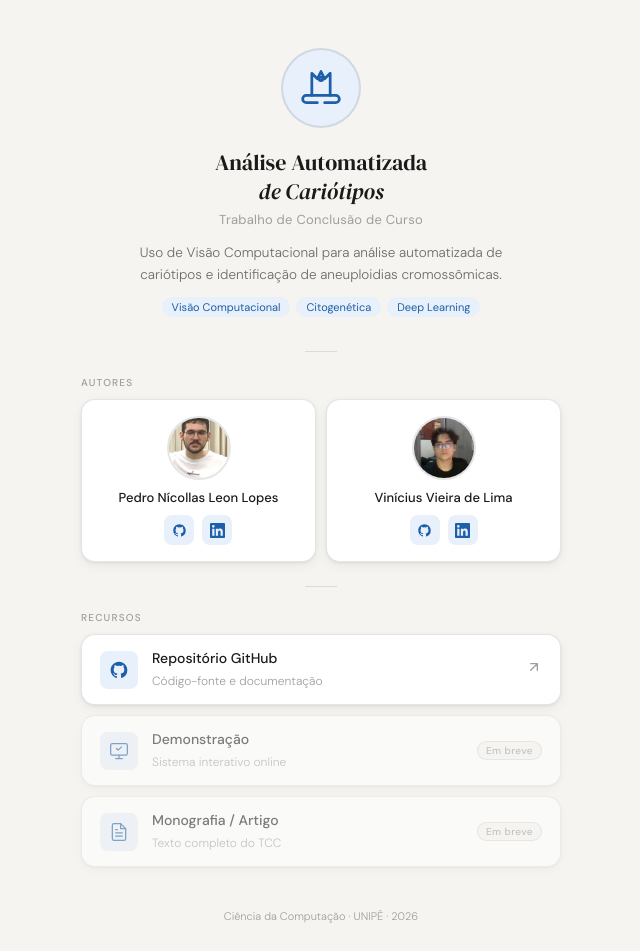
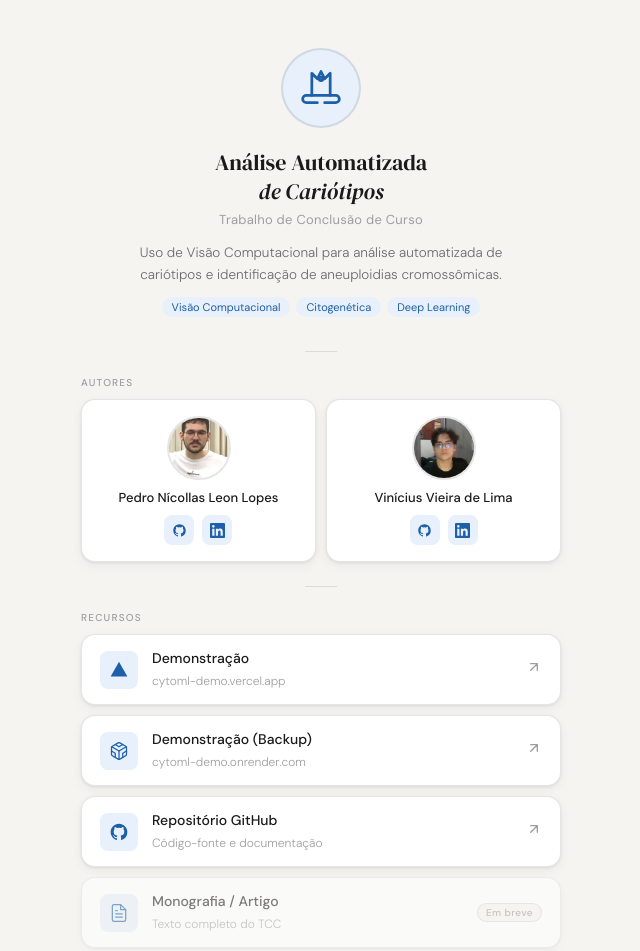
Before and after one commit to PLeonLopes/cyto-compendium, a plain HTML site: page index.html in a window 1280 px wide. Shown: the top 951 px of the page, without its empty margins (319-959 px from the left). Drawn offline with Linux system fonts and the light colour scheme.

Commit message:
feat: add deploy cards

```diff
--- a/index.html
+++ b/index.html
@@ -106,6 +106,47 @@
     <span class="section-label">Recursos</span>
     <div class="links">
 
+      <!-- Deploy 1: Vercel -->
+      <a class="link-card" href="https://cytoml-demo.vercel.app/" target="_blank" rel="noopener">
+        <div class="link-icon">
+          <svg viewBox="0 0 24 24" fill="currentColor" aria-hidden="true">
+            <path d="M12 2L2 19.8h20L12 2z"/>
+          </svg>
+        </div>
+        <div class="link-text">
+          <strong>Demonstração</strong>
+          <span>cytoml-demo.vercel.app</span>
+        </div>
+        <div class="link-arrow">
+          <svg viewBox="0 0 24 24" fill="none" stroke="currentColor" stroke-width="2" stroke-linecap="round" stroke-linejoin="round" aria-hidden="true">
+            <path d="M7 17L17 7M17 7H7M17 7v10"/>
+          </svg>
+        </div>
+      </a>
+
+      <!-- Deploy 2: Render (Backup) -->
+      <a class="link-card" href="https://cytoml-demo.onrender.com" target="_blank" rel="noopener">
+        <div class="link-icon">
+          <svg viewBox="0 0 24 24" fill="none" stroke="currentColor" stroke-width="1.5" stroke-linecap="round" stroke-linejoin="round" aria-hidden="true">
+            <path d="M21 16V8a2 2 0 0 0-1-1.73l-7-4a2 2 0 0 0-2 0l-7 4A2 2 0 0 0 3 8v8a2 2 0 0 0 1 1.73l7 4a2 2 0 0 0 2 0l7-4A2 2 0 0 0 21 16z"/>
+            <polyline points="7.5 4.21 12 6.81 16.5 4.21"/>
+            <polyline points="7.5 19.79 7.5 14.6 3 12"/>
+            <polyline points="21 12 16.5 14.6 16.5 19.79"/>
+            <polyline points="3.27 6.96 12 12.01 20.73 6.96"/>
+            <line x1="12" y1="22.08" x2="12" y2="12"/>
+          </svg>
+        </div>
+        <div class="link-text">
+          <strong>Demonstração (Backup)</strong>
+          <span>cytoml-demo.onrender.com</span>
+        </div>
+        <div class="link-arrow">
+          <svg viewBox="0 0 24 24" fill="none" stroke="currentColor" stroke-width="2" stroke-linecap="round" stroke-linejoin="round" aria-hidden="true">
+            <path d="M7 17L17 7M17 7H7M17 7v10"/>
+          </svg>
+        </div>
+      </a>
+
       <!-- Link Repositório GitHub -->
       <a class="link-card" href="https://github.com/irlvinicius/CytoML" target="_blank" rel="noopener">
         <div class="link-icon">
@@ -123,23 +164,6 @@
           </svg>
         </div>
       </a>
-
-      <!-- Em breve: Demo / Sistema -->
-      <!-- Para ativar -> remover classe "disabled", trocar <div> por <a> e add href="..." -->
-      <div class="link-card disabled" aria-disabled="true">
-        <div class="link-icon">
-          <svg viewBox="0 0 24 24" fill="none" stroke="currentColor" stroke-width="1.5" stroke-linecap="round" stroke-linejoin="round" aria-hidden="true">
-            <rect x="2" y="3" width="20" height="14" rx="2"/>
-            <path d="M8 21h8M12 17v4"/>
-            <path d="M9 9l2 2 4-4"/>
-          </svg>
-        </div>
-        <div class="link-text">
-          <strong>Demonstração</strong>
-          <span>Sistema interativo online</span>
-        </div>
-        <span class="badge">Em breve</span>
-      </div>
 
       <!-- Em breve: Artigo / Monografia -->
       <!-- Para ativar -> remover classe "disabled", trocar <div> por <a> e add href="..." -->
```
